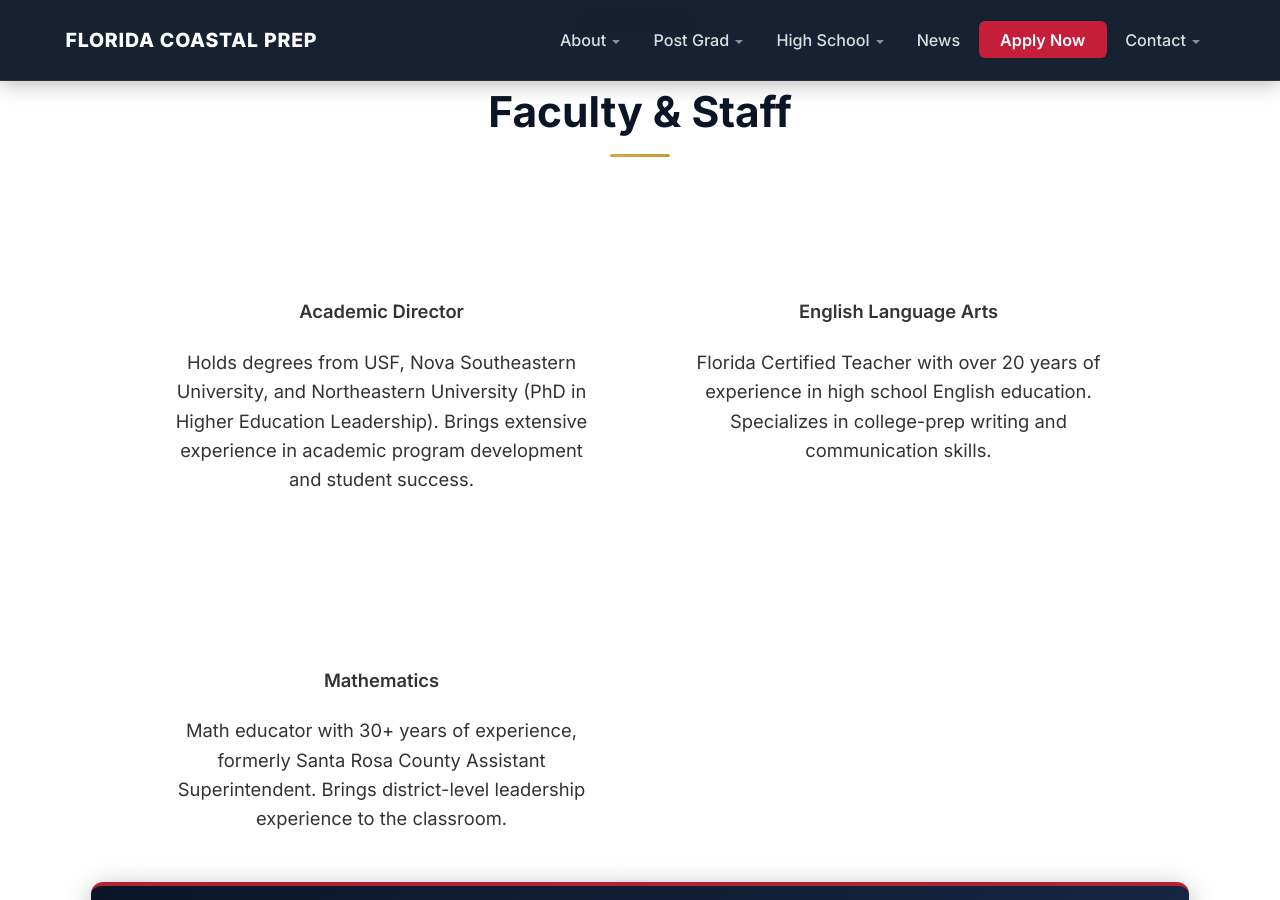
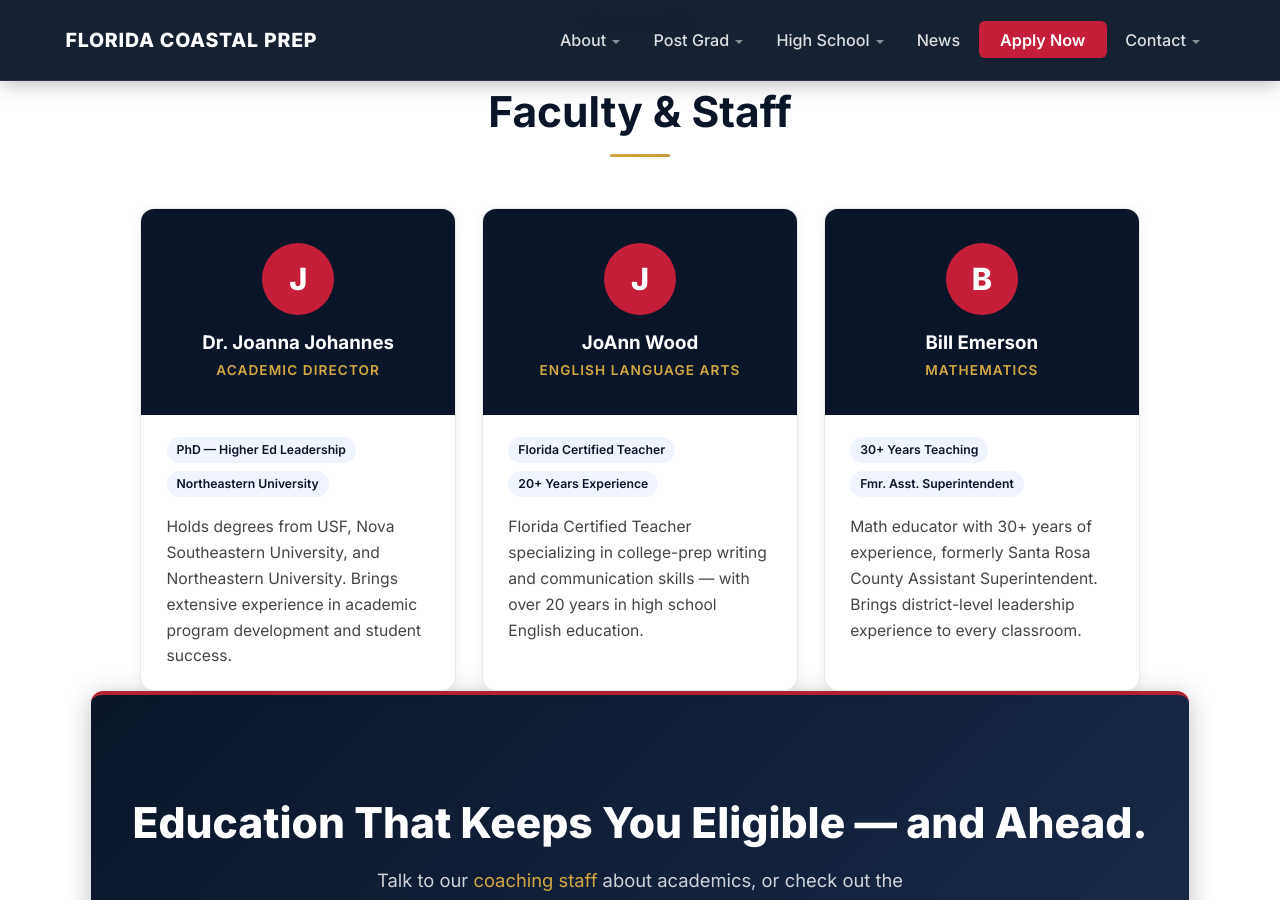
Before and after one commit to CoachD23/fcp-jekyll-site, a Jekyll site: the page built from academics.md, in a window 1280 px wide and 900 px high, scrolled down 7251 px. Built offline with Jekyll 4.4.1, drawn with Linux system fonts in a browser that asks for light colours; a script that is not in the unit is left out.

Commit message:
feat: academics faculty credential cards + tuition financial assistance expansion
- academics.md: replaced plain coaching-grid with premium credential cards for all 3 faculty (Dr. Johannes, JoAnn Wood, Bill Emerson) — dark navy header, red initial circle, gold title, credential badge pills, responsive 3→1 col
- tuition.md: expanded Financial Assistance from single paragraph to dark section with 3 feature cards (Automatically Considered, Merit-Based Awards, Personalized Packages) + CTA button

```diff
--- a/academics.md
+++ b/academics.md
@@ -225,29 +225,62 @@ hero_subtitle: Education That Prepares You for College
     <div class="gold-rule"></div>
   </div>
 
-  <div class="coaching-grid" style="max-width: 1000px; margin: 1.5rem auto 0;">
-    <div class="coach-profile fade-in" style="grid-template-columns: 1fr; text-align: center;">
-      <div class="coach-details">
-        <h3>Dr. Joanna Johannes</h3>
-        <p class="coach-title">Academic Director</p>
-        <p class="coach-bio">Holds degrees from USF, Nova Southeastern University, and Northeastern University (PhD in Higher Education Leadership). Brings extensive experience in academic program development and student success.</p>
+  <div class="faculty-grid-3col" style="display: grid; grid-template-columns: repeat(3, 1fr); gap: 1.5rem; max-width: 1000px; margin: 1.5rem auto 0;">
+
+    <!-- Dr. Joanna Johannes -->
+    <div class="fade-in" style="background: #fff; border: 1px solid #e8e8e8; border-radius: 14px; overflow: hidden; box-shadow: 0 2px 12px rgba(0,0,0,0.06);">
+      <div style="background: #0a1628; padding: 2rem 1.5rem; text-align: center;">
+        <div style="width: 72px; height: 72px; border-radius: 50%; background: #c41e3a; display: flex; align-items: center; justify-content: center; margin: 0 auto 1rem; font-size: 1.8rem; font-weight: 800; color: #fff;">J</div>
+        <h3 style="color: #fff; font-size: 1.1rem; font-weight: 700; margin: 0 0 0.25rem;">Dr. Joanna Johannes</h3>
+        <p style="color: #d4a843; font-size: 0.8rem; font-weight: 600; text-transform: uppercase; letter-spacing: 0.08em; margin: 0;">Academic Director</p>
+      </div>
+      <div style="padding: 1.25rem 1.5rem;">
+        <div style="display: flex; flex-wrap: wrap; gap: 0.5rem; margin-bottom: 1rem;">
+          <span style="background: #f0f4ff; color: #0a1628; font-size: 0.72rem; font-weight: 600; padding: 3px 10px; border-radius: 20px;">PhD — Higher Ed Leadership</span>
+          <span style="background: #f0f4ff; color: #0a1628; font-size: 0.72rem; font-weight: 600; padding: 3px 10px; border-radius: 20px;">Northeastern University</span>
+        </div>
+        <p style="font-size: 0.92rem; line-height: 1.65; color: #444; margin: 0;">Holds degrees from USF, Nova Southeastern University, and Northeastern University. Brings extensive experience in academic program development and student success.</p>
       </div>
     </div>
-    <div class="coach-profile fade-in" style="grid-template-columns: 1fr; text-align: center;">
-      <div class="coach-details">
-        <h3>JoAnn Wood</h3>
-        <p class="coach-title">English Language Arts</p>
-        <p class="coach-bio">Florida Certified Teacher with over 20 years of experience in high school English education. Specializes in college-prep writing and communication skills.</p>
+
+    <!-- JoAnn Wood -->
+    <div class="fade-in" style="background: #fff; border: 1px solid #e8e8e8; border-radius: 14px; overflow: hidden; box-shadow: 0 2px 12px rgba(0,0,0,0.06);">
+      <div style="background: #0a1628; padding: 2rem 1.5rem; text-align: center;">
+        <div style="width: 72px; height: 72px; border-radius: 50%; background: #c41e3a; display: flex; align-items: center; justify-content: center; margin: 0 auto 1rem; font-size: 1.8rem; font-weight: 800; color: #fff;">J</div>
+        <h3 style="color: #fff; font-size: 1.1rem; font-weight: 700; margin: 0 0 0.25rem;">JoAnn Wood</h3>
+        <p style="color: #d4a843; font-size: 0.8rem; font-weight: 600; text-transform: uppercase; letter-spacing: 0.08em; margin: 0;">English Language Arts</p>
+      </div>
+      <div style="padding: 1.25rem 1.5rem;">
+        <div style="display: flex; flex-wrap: wrap; gap: 0.5rem; margin-bottom: 1rem;">
+          <span style="background: #f0f4ff; color: #0a1628; font-size: 0.72rem; font-weight: 600; padding: 3px 10px; border-radius: 20px;">Florida Certified Teacher</span>
+          <span style="background: #f0f4ff; color: #0a1628; font-size: 0.72rem; font-weight: 600; padding: 3px 10px; border-radius: 20px;">20+ Years Experience</span>
+        </div>
+        <p style="font-size: 0.92rem; line-height: 1.65; color: #444; margin: 0;">Florida Certified Teacher specializing in college-prep writing and communication skills — with over 20 years in high school English education.</p>
       </div>
     </div>
-    <div class="coach-profile fade-in" style="grid-template-columns: 1fr; text-align: center;">
-      <div class="coach-details">
-        <h3>Bill Emerson</h3>
-        <p class="coach-title">Mathematics</p>
-        <p class="coach-bio">Math educator with 30+ years of experience, formerly Santa Rosa County Assistant Superintendent. Brings district-level leadership experience to the classroom.</p>
+
+    <!-- Bill Emerson -->
+    <div class="fade-in" style="background: #fff; border: 1px solid #e8e8e8; border-radius: 14px; overflow: hidden; box-shadow: 0 2px 12px rgba(0,0,0,0.06);">
+      <div style="background: #0a1628; padding: 2rem 1.5rem; text-align: center;">
+        <div style="width: 72px; height: 72px; border-radius: 50%; background: #c41e3a; display: flex; align-items: center; justify-content: center; margin: 0 auto 1rem; font-size: 1.8rem; font-weight: 800; color: #fff;">B</div>
+        <h3 style="color: #fff; font-size: 1.1rem; font-weight: 700; margin: 0 0 0.25rem;">Bill Emerson</h3>
+        <p style="color: #d4a843; font-size: 0.8rem; font-weight: 600; text-transform: uppercase; letter-spacing: 0.08em; margin: 0;">Mathematics</p>
+      </div>
+      <div style="padding: 1.25rem 1.5rem;">
+        <div style="display: flex; flex-wrap: wrap; gap: 0.5rem; margin-bottom: 1rem;">
+          <span style="background: #f0f4ff; color: #0a1628; font-size: 0.72rem; font-weight: 600; padding: 3px 10px; border-radius: 20px;">30+ Years Teaching</span>
+          <span style="background: #f0f4ff; color: #0a1628; font-size: 0.72rem; font-weight: 600; padding: 3px 10px; border-radius: 20px;">Fmr. Asst. Superintendent</span>
+        </div>
+        <p style="font-size: 0.92rem; line-height: 1.65; color: #444; margin: 0;">Math educator with 30+ years of experience, formerly Santa Rosa County Assistant Superintendent. Brings district-level leadership experience to every classroom.</p>
       </div>
     </div>
+
   </div>
+  <style>
+    @media (max-width: 768px) {
+      .faculty-grid-3col { grid-template-columns: 1fr !important; }
+    }
+  </style>
 </div>
 
 <div class="cta-section" style="margin-top: 0;">
```
Also changed, not shown: tuition.md (+23 -3 lines).
